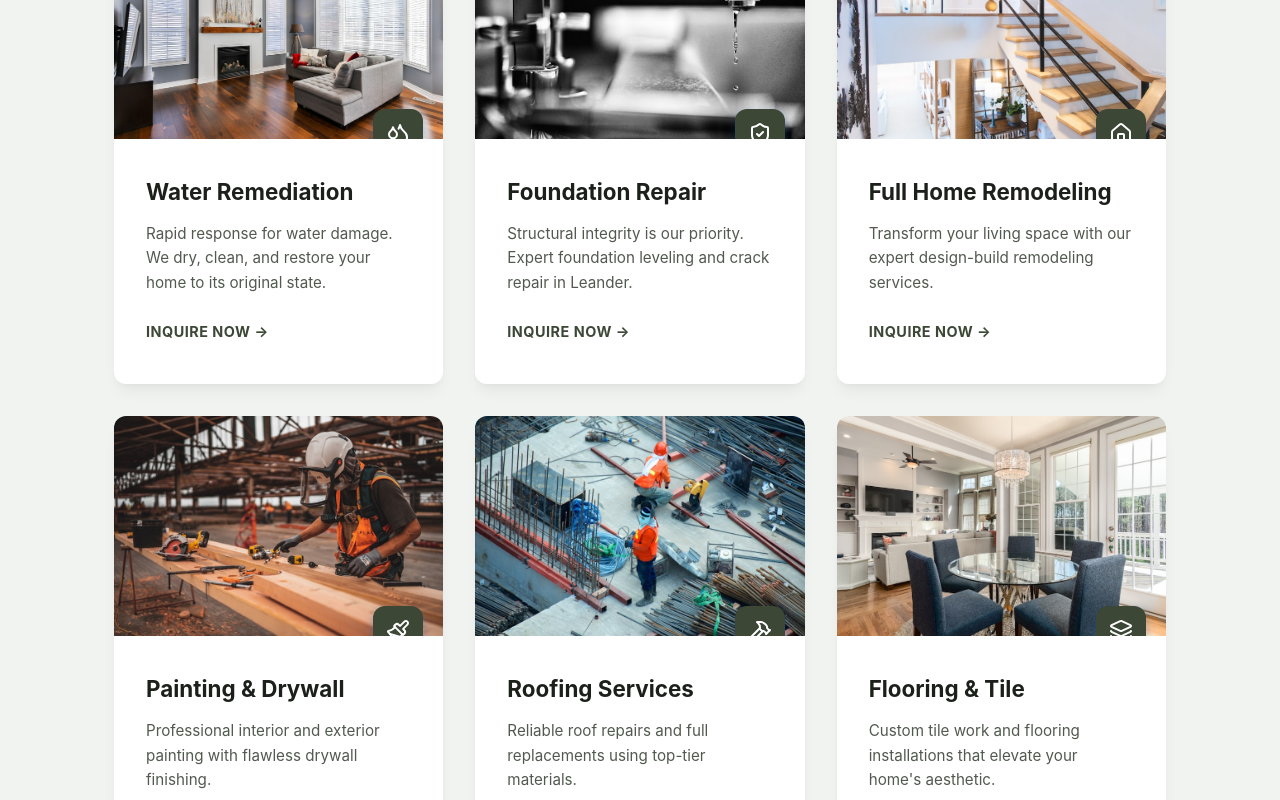
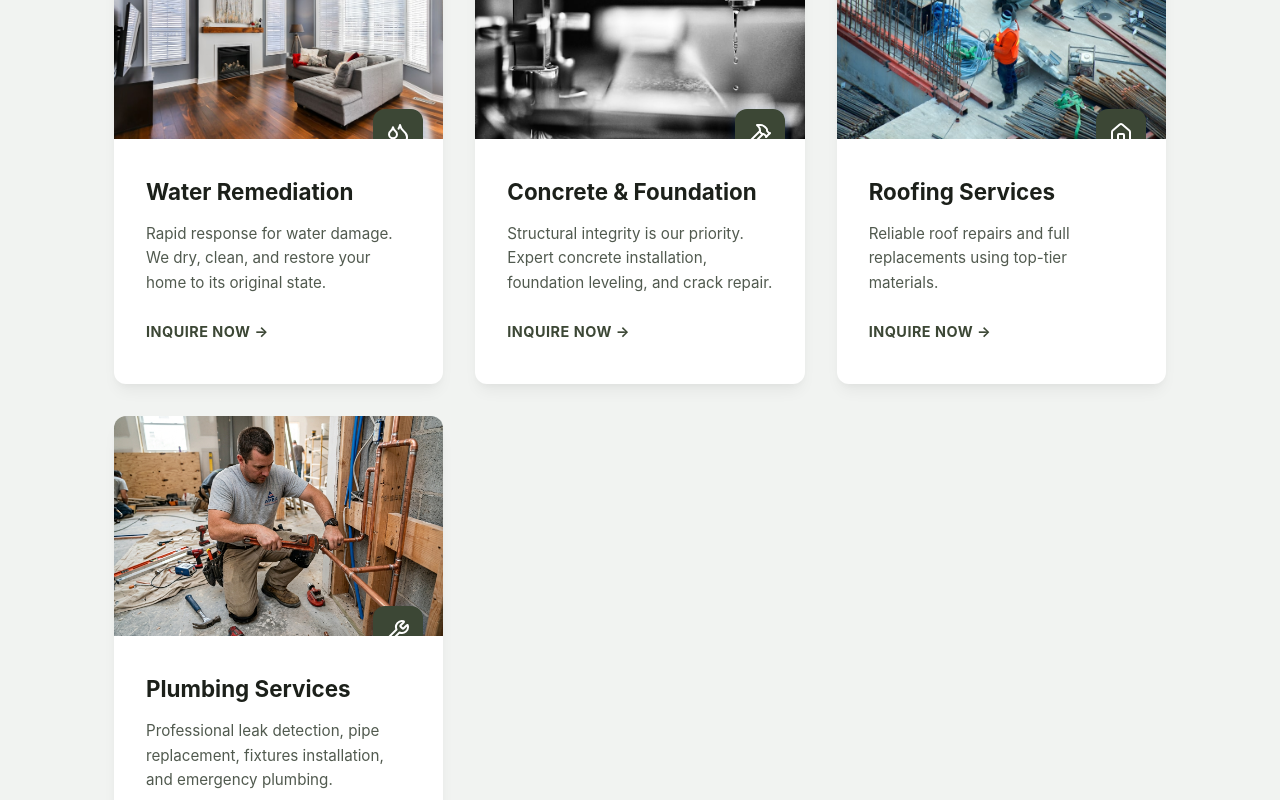
Before and after one commit to asadrzvi/SolidStateConstruction, a React (Vite) app: page / in a window 1280 px wide. Shown: the part 4280-5080 px from the top of the page. Built offline with nearby package versions, Linux system fonts and the light colour scheme.

Commit message:
style: update home page services to display only the four main services

```diff
--- a/src/components/Contact.jsx
+++ b/src/components/Contact.jsx
@@ -94,11 +94,9 @@ function Contact({ initialService }) {
                   onChange={handleChange}
                 >
                   <option>Water Remediation</option>
-                  <option>Foundation Repair</option>
-                  <option>Full Home Remodeling</option>
-                  <option>Painting & Drywall</option>
+                  <option>Concrete & Foundation</option>
                   <option>Roofing Services</option>
-                  <option>Flooring & Tile</option>
+                  <option>Plumbing Services</option>
                 </select>
               </div>
               <div className="form-group full-width">
--- a/src/components/Services.jsx
+++ b/src/components/Services.jsx
@@ -1,11 +1,9 @@
 import React from 'react'
-import { Droplets, ShieldCheck, Home, Paintbrush, Layers, Hammer } from 'lucide-react'
+import { Droplets, Home, Hammer, Wrench } from 'lucide-react'
 import waterImg from '../../public/images/water.jpg'
 import foundationImg from '../../public/images/foundation.jpg'
-import remodelImg from '../../public/images/remodel.jpg'
-import paintImg from '../../public/images/paint.jpg'
 import roofImg from '../../public/images/roof.jpg'
-import floorImg from '../../public/images/floor.jpg'
+import plumbingImg from '../../public/images/plumbing.jpg'
 import './Services.css'
 
 const services = [
@@ -16,34 +14,22 @@ const services = [
     description: "Rapid response for water damage. We dry, clean, and restore your home to its original state."
   },
   {
-    icon: <ShieldCheck size={24} />,
-    title: "Foundation Repair",
+    icon: <Hammer size={24} />,
+    title: "Concrete & Foundation",
     image: foundationImg,
-    description: "Structural integrity is our priority. Expert foundation leveling and crack repair in Leander."
+    description: "Structural integrity is our priority. Expert concrete installation, foundation leveling, and crack repair."
   },
   {
     icon: <Home size={24} />,
-    title: "Full Home Remodeling",
-    image: remodelImg,
-    description: "Transform your living space with our expert design-build remodeling services."
-  },
-  {
-    icon: <Paintbrush size={24} />,
-    title: "Painting & Drywall",
-    image: paintImg,
-    description: "Professional interior and exterior painting with flawless drywall finishing."
-  },
-  {
-    icon: <Hammer size={24} />,
     title: "Roofing Services",
     image: roofImg,
     description: "Reliable roof repairs and full replacements using top-tier materials."
   },
   {
-    icon: <Layers size={24} />,
-    title: "Flooring & Tile",
-    image: floorImg,
-    description: "Custom tile work and flooring installations that elevate your home's aesthetic."
+    icon: <Wrench size={24} />,
+    title: "Plumbing Services",
+    image: plumbingImg,
+    description: "Professional leak detection, pipe replacement, fixtures installation, and emergency plumbing."
   }
 ]
 
```
Also changed, not shown: public/images/plumbing.jpg (added).
